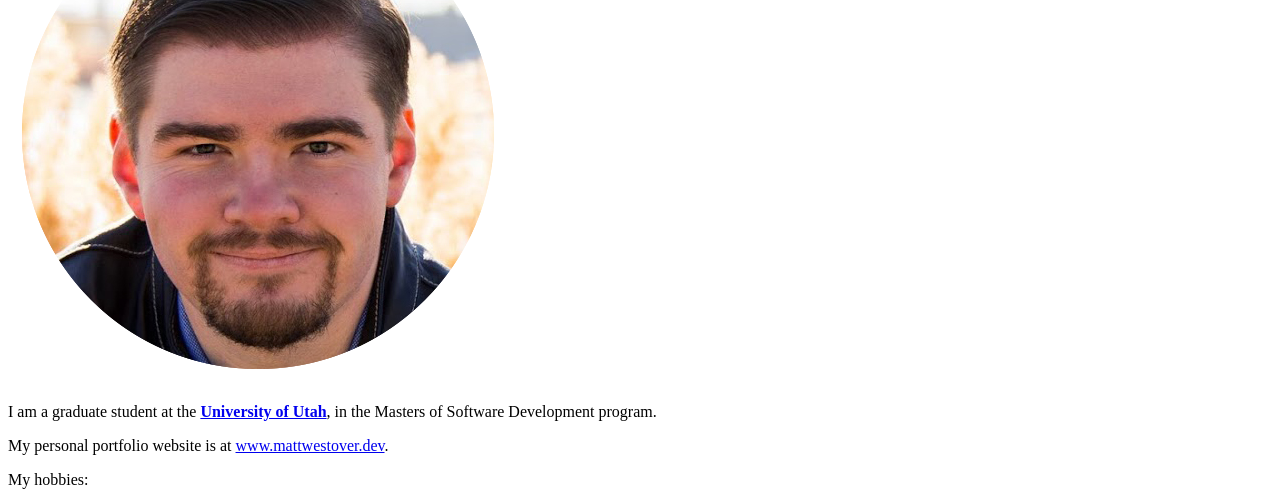
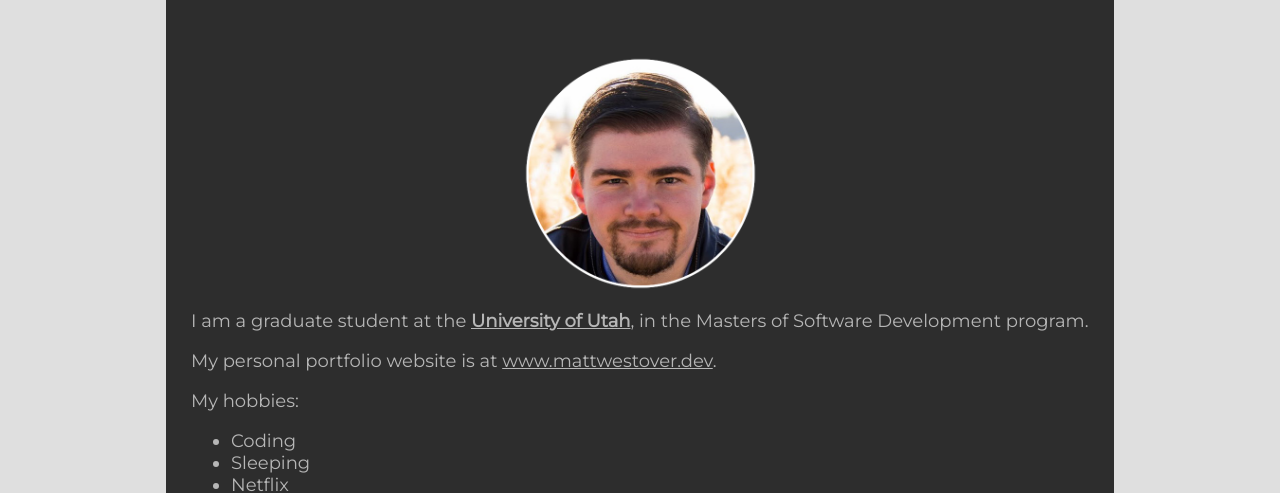
Before and after one commit to matthewwestover/matthewwestover.github.io, a plain HTML site: page index.html in a window 1280 px wide. Shown: the part 197-690 px from the top of the page. Drawn offline with Linux system fonts and the light colour scheme.

Commit message:
updated styling

```diff
--- a/index.html
+++ b/index.html
@@ -4,11 +4,14 @@
 <meta charset='utf-8'>
 <title>Matt Westover</title>
 <link rel="stylesheet" href="https://cdnjs.cloudflare.com/ajax/libs/font-awesome/4.7.0/css/font-awesome.min.css">
-<link rel="stylesheet" type="text/style" href="myStyles.css" />
+<link rel="stylesheet" type="text/css" href="myStyles.css" />
+<link href="https://fonts.googleapis.com/css?family=Raleway|Montserrat&display=swap" rel="stylesheet">
 </head>
 <body>
-<div id="nameHead"><h1>Matt Westover</h1><div>
-<img src="profile.png" alt="Photo of Matt" />
+<div id="nameHead"><h1>Matt Westover</h1></div>
+<div class="mainBody">
+<img src="profile.png" alt="Photo of Matt" class="center" />
+<div class="textBody">
 <p>I am a graduate student at the <b><a href="https://www.utah.edu/">University of Utah</a></b>, in the Masters of Software Development program.</p>
 <p>My personal portfolio website is at <a href="https://www.mattwestover.dev">www.mattwestover.dev</a>.</p>
 <p>My hobbies:
@@ -19,8 +22,10 @@
 <li><strike>Sleep</strike></li>
 </ul>
 </p>
-<div><i class="fa fa-github-square fa-lg"></i> <a href="https://github.com/matthewwestover">My GitHub</a>  <i class="fa fa-linkedin fa-lg"></i> <a href="https://www.linkedin.com/in/matthew-westover/">My LinkedIn</a></div>
-<div>
+<div id="social"><i class="fa fa-github-square fa-lg"></i> <a href="https://github.com/matthewwestover"> GitHub</a>  <i class="fa fa-linkedin fa-lg"></i> <a href="https://www.linkedin.com/in/matthew-westover/"> LinkedIn</a></div>
+</div>
+</div>
+</div>
 </div>
 </body>
 </html>
--- a/myStyles.css
+++ b/myStyles.css
@@ -1,3 +1,58 @@
 #nameHead {
-color: red !important;
+color: #890000;
+width: 75%;
+padding-top: 10px;
+padding-bottom: 10px;
+text-align: center;
+margin: auto;
+font-family: 'Raleway', sans-serif;
+font-size: 45px;
+background-color: #2d2d2d;
 }
+
+.mainBody {
+width:75%;
+padding-bottom: 25px;
+margin: auto;
+font-family: 'Montserrat', sans-serif;
+color: #b6b6b6;
+background-color: #2d2d2d;
+font-size: 18px;
+}
+
+a:link {
+color: #b6b6b6;
+}
+
+a:hover {
+color: #890000;
+}
+
+a:visited {
+color: #b6b6b6;
+}
+
+body {
+background-color: #dfdfdf;
+margin-top: 5px;
+}
+
+img {
+width: 25%;
+margin: auto;
+
+}
+
+.center {
+  display: block;
+  margin-left: auto;
+  margin-right: auto;
+}
+
+#social {
+text-align: center;
+}
+
+.textBody {
+padding-left: 25px;
+}
```
